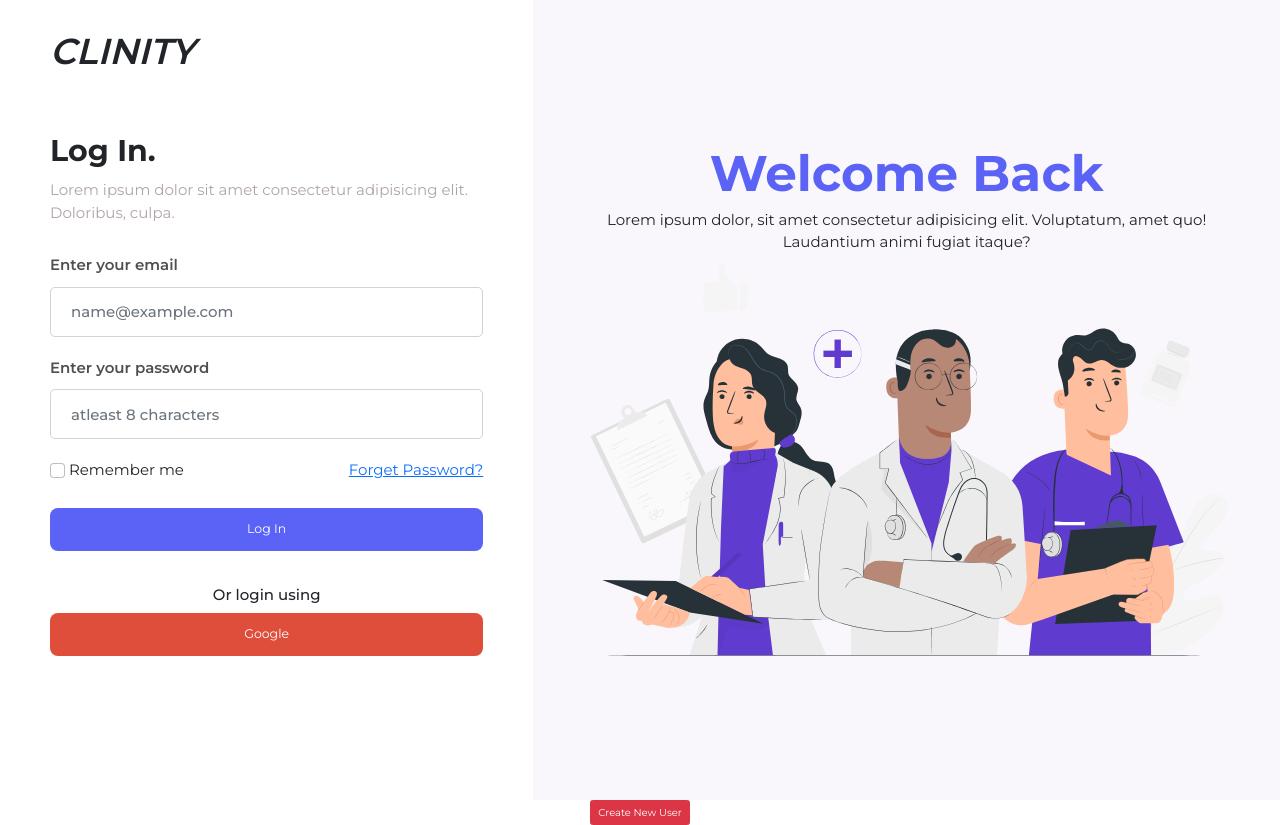
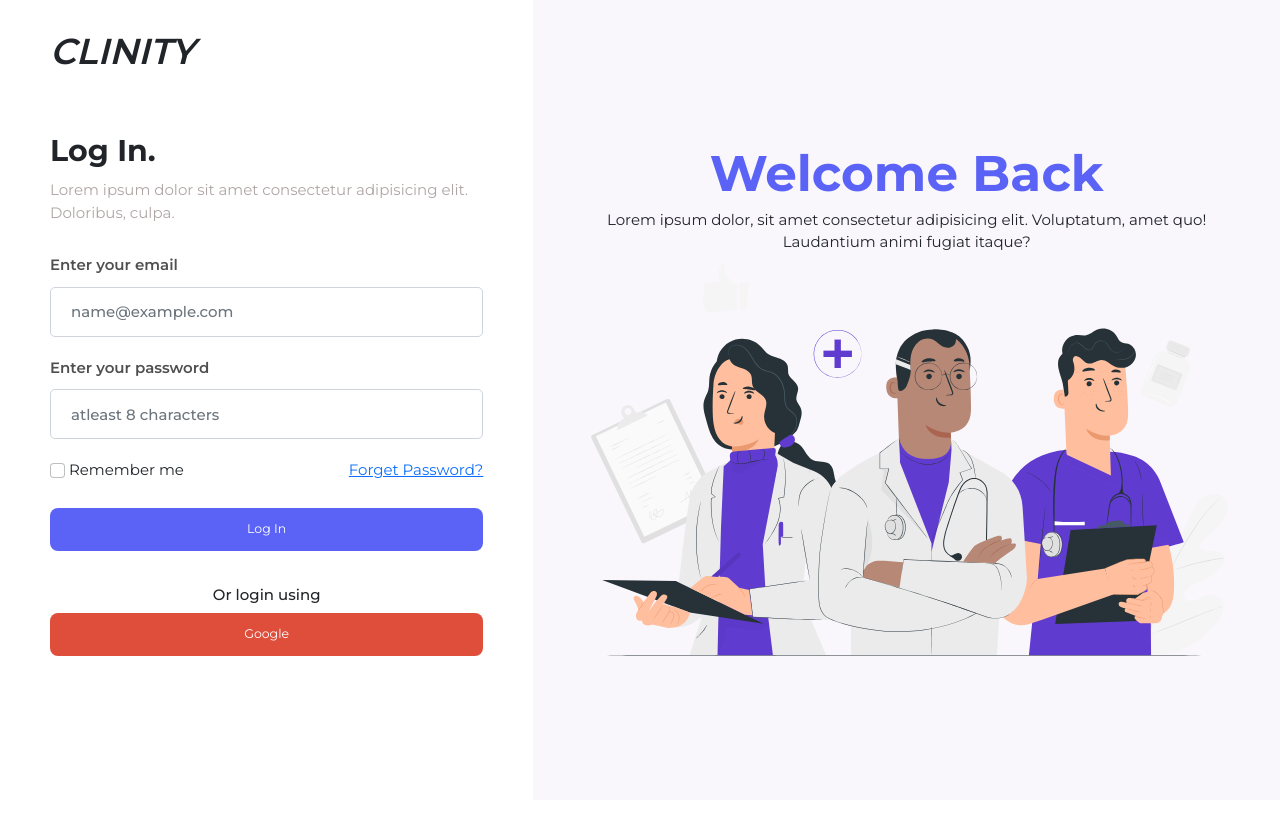
Before and after one commit to PROJET-3CS/client-web, a React (Create React App) app: page /login in a window 1280 px wide. After the commit the page ends 800 px from the top, so only its background shows below. Built offline with nearby package versions, Linux system fonts and the light colour scheme; no server answers.

Commit message:
fixed all warnings

```diff
--- a/src/views/UserManagement/CreateUserModal.tsx
+++ b/src/views/UserManagement/CreateUserModal.tsx
@@ -1,12 +1,11 @@
 import { FontAwesomeIcon } from '@fortawesome/react-fontawesome'
-import { useState } from 'react'
-import { Button, Modal, ModalBody, FormGroup, Label } from 'reactstrap'
+import { FC, useState } from 'react'
+import { Modal, ModalBody, FormGroup, Label } from 'reactstrap'
 import AwesomeButton from '../../components/AwesomeButton/AwesomeButton'
 import PrimaryDropdown from '../../components/PrimaryDropdown/PrimaryDropdown'
 import SecondaryInput from '../../components/PrimaryInput/SecondaryInput'
 
-const CreateUserModal = (props: { buttonLabel: string }) => {
- const { buttonLabel } = props
+const CreateUserModal : FC<{buttonLabel: string}> = () => {
 
  const [modal, setModal] = useState(false)
 
@@ -16,9 +15,6 @@ const CreateUserModal = (props: { buttonLabel: string }) => {
 
  return (
   <div>
-   <Button color="danger" onClick={toggle}>
-    {buttonLabel}
-   </Button>
    <Modal
     isOpen={modal}
     modalTransition={{ timeout: 100 }}
```
